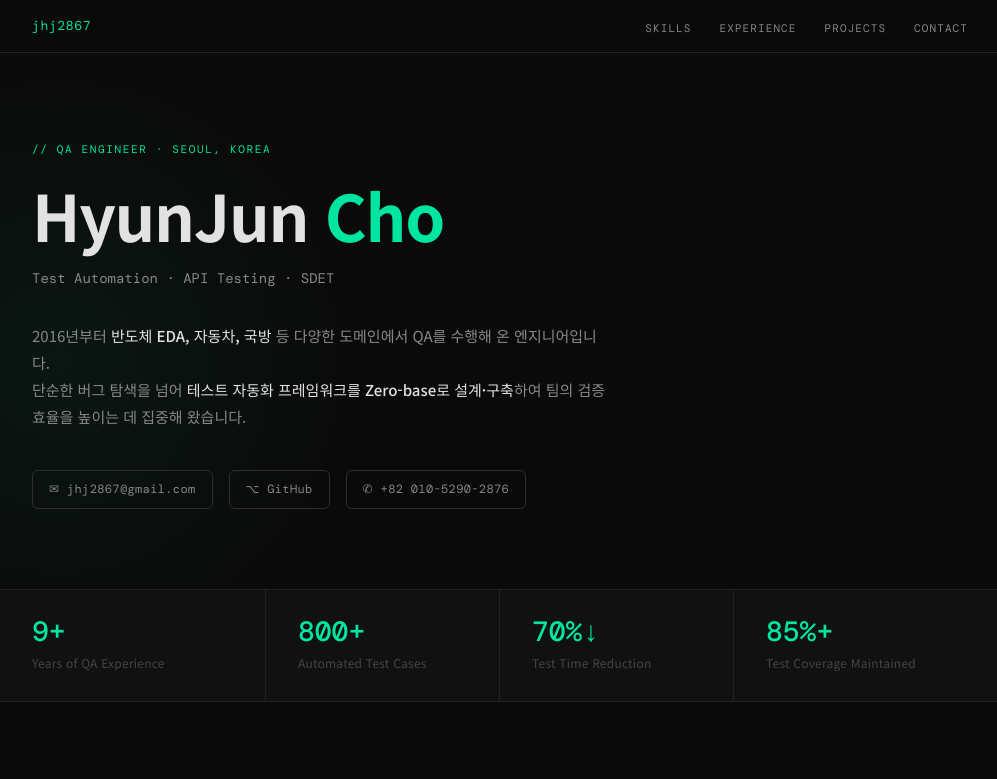
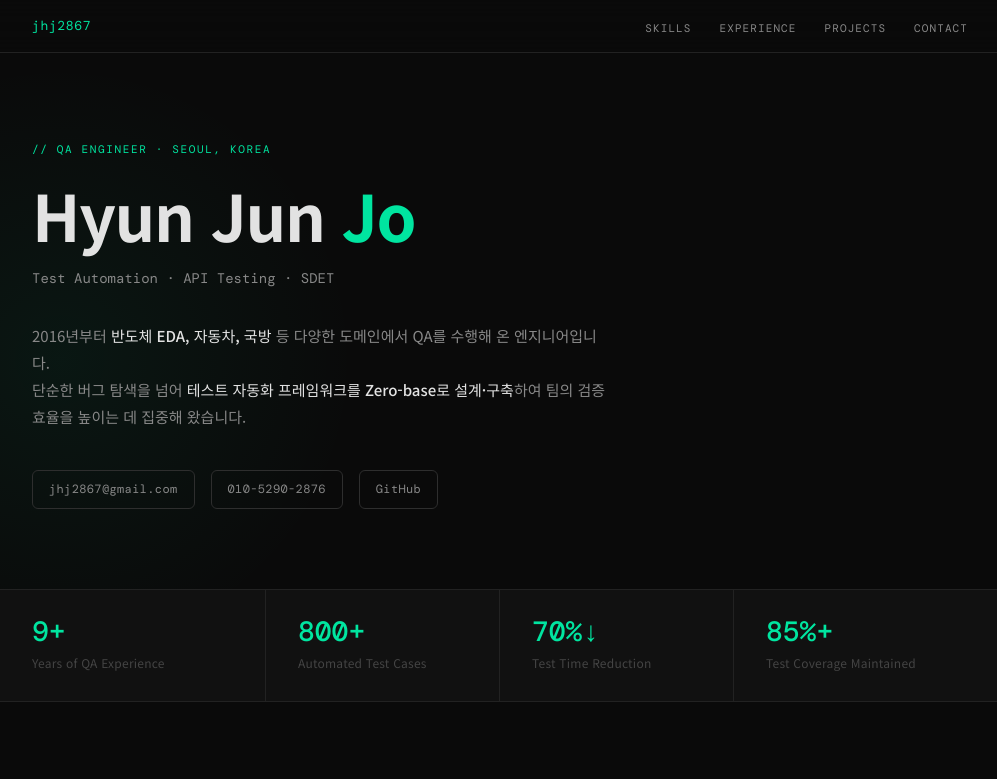
Before and after one commit to jhj2867/qa-automation-portfolio, a plain HTML site: page index.html in a window 1280 px wide. Shown: the top 779 px of the page, without its empty margins (140-1137 px from the left). Drawn offline with nearby package versions, Linux system fonts and the light colour scheme; a web font is replaced by a local one.

Commit message:
README contact link modify

```diff
--- a/index.html
+++ b/index.html
@@ -3,7 +3,7 @@
 <head>
 <meta charset="UTF-8">
 <meta name="viewport" content="width=device-width, initial-scale=1.0">
-<title>HyunJun Cho — QA Engineer</title>
+<title>Hyun Jun Jo — QA Engineer</title>
 <link rel="preconnect" href="https://fonts.googleapis.com">
 <link href="https://fonts.googleapis.com/css2?family=DM+Mono:ital,wght@0,400;0,500;1,400&family=Noto+Sans+KR:wght@300;400;500;700&display=swap" rel="stylesheet">
 <style>
@@ -506,7 +506,7 @@ footer span { color: var(--accent); }
 <div class="hero">
   <div class="container">
     <p class="hero-tag">// QA Engineer · Seoul, Korea</p>
-    <h1 class="hero-name">HyunJun <span>Cho</span></h1>
+    <h1 class="hero-name">Hyun Jun <span>Jo</span></h1>
     <p class="hero-sub">Test Automation · API Testing · SDET</p>
     <p class="hero-desc">
       2016년부터 <strong>반도체 EDA, 자동차, 국방</strong> 등 다양한 도메인에서 QA를 수행해 온 엔지니어입니다.<br>
@@ -514,9 +514,9 @@ footer span { color: var(--accent); }
       팀의 검증 효율을 높이는 데 집중해 왔습니다.
     </p>
     <div class="hero-contacts">
-      <a href="mailto:jhj2867@gmail.com">✉ jhj2867@gmail.com</a>
-      <a href="https://github.com/jhj2867/qa-automation-portfolio" target="_blank">⌥ GitHub</a>
-      <a href="tel:+821052902876">✆ +82 010-5290-2876</a>
+      <a href="mailto:jhj2867@gmail.com">jhj2867@gmail.com</a>
+      <a href="tel:+821052902876">010-5290-2876</a>
+      <a href="https://github.com/jhj2867/qa-automation-portfolio" target="_blank">GitHub</a>
     </div>
   </div>
 </div>
```
